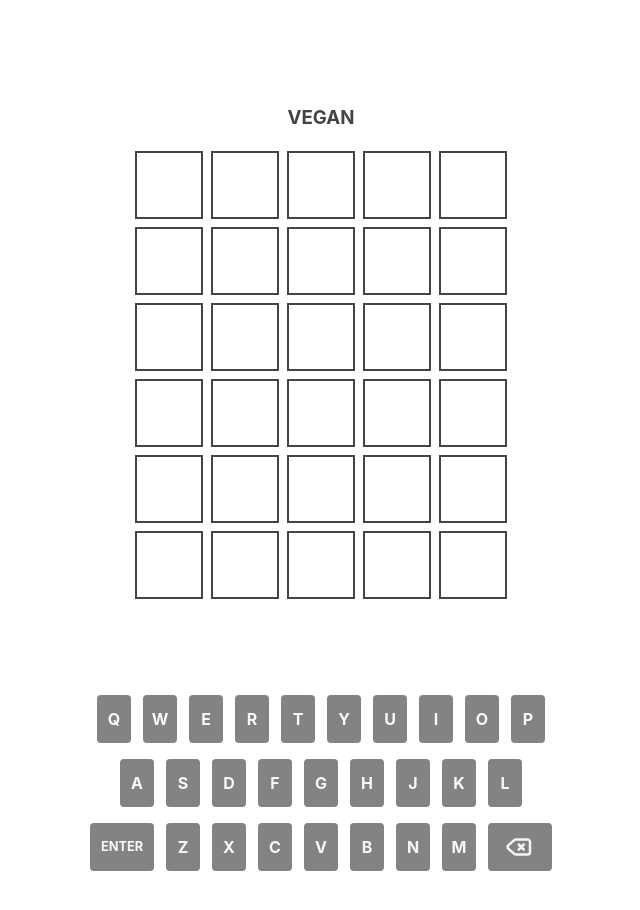
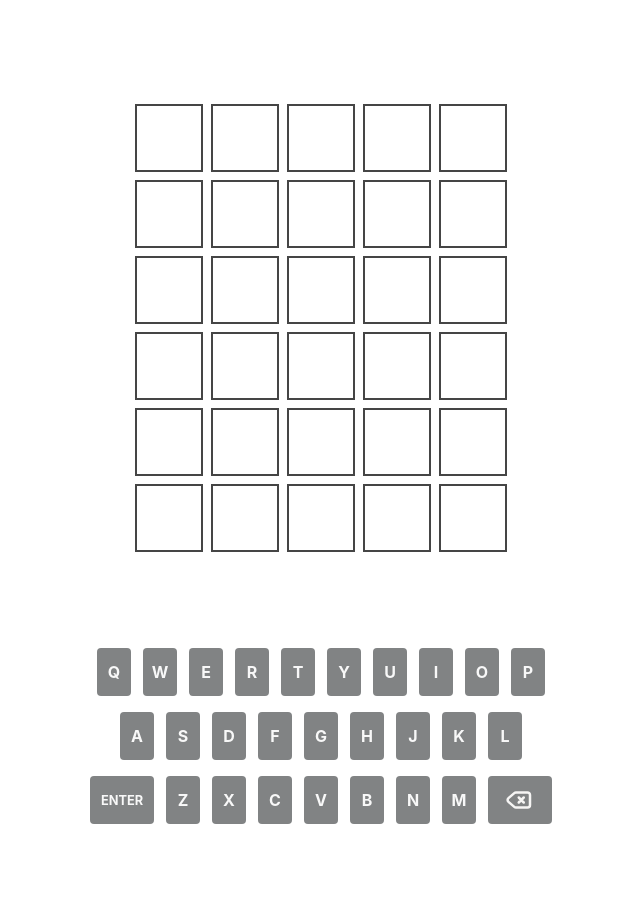
Before and after one commit to tkroo/wordleclone, a Svelte app: page / in a window 1280 px wide. Shown: the whole page, without its empty margins (319-959 px from the left). After the commit the page ends 864 px from the top, so only its background shows below. Built offline with nearby package versions, Linux system fonts and the light colour scheme.

Commit message:
debug off

```diff
--- a/src/App.svelte
+++ b/src/App.svelte
@@ -13,7 +13,7 @@
   let guess:string = $state('');
   let board2 = $state([ { word:'     ', matches: new Array(5) }, { word:'     ', matches: new Array(5) }, { word:'     ', matches: new Array(5) }, { word:'     ', matches: new Array(5) }, { word:'     ', matches: new Array(5) }, { word:'     ', matches: new Array(5) } ]);
   let currentAttempt = $state(0);
-  let debug = $state(true);
+  let debug = $state(false);
   let gameState = $state(true);
   let unknownWord = $state(false);
   // let playbutton;
```
